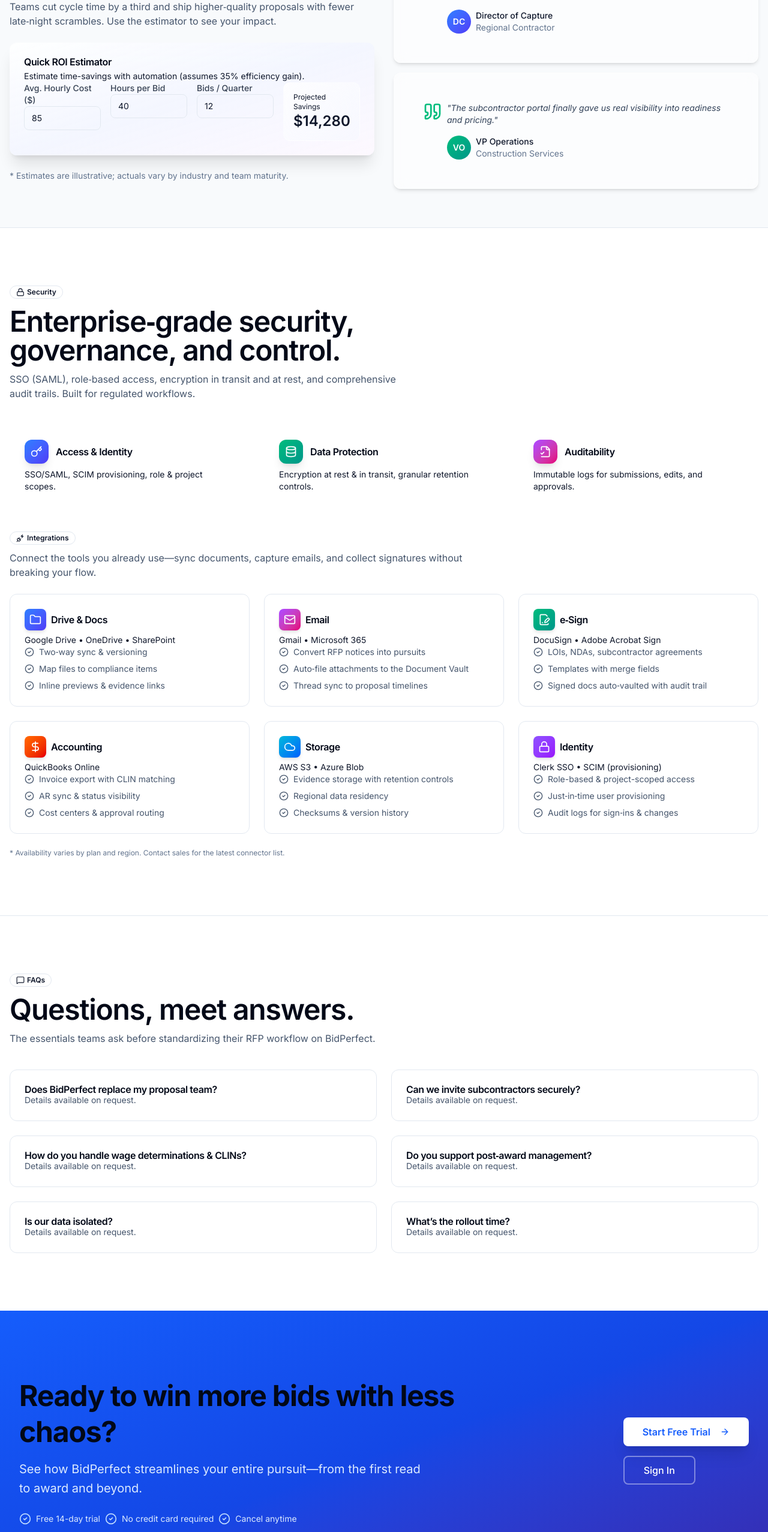
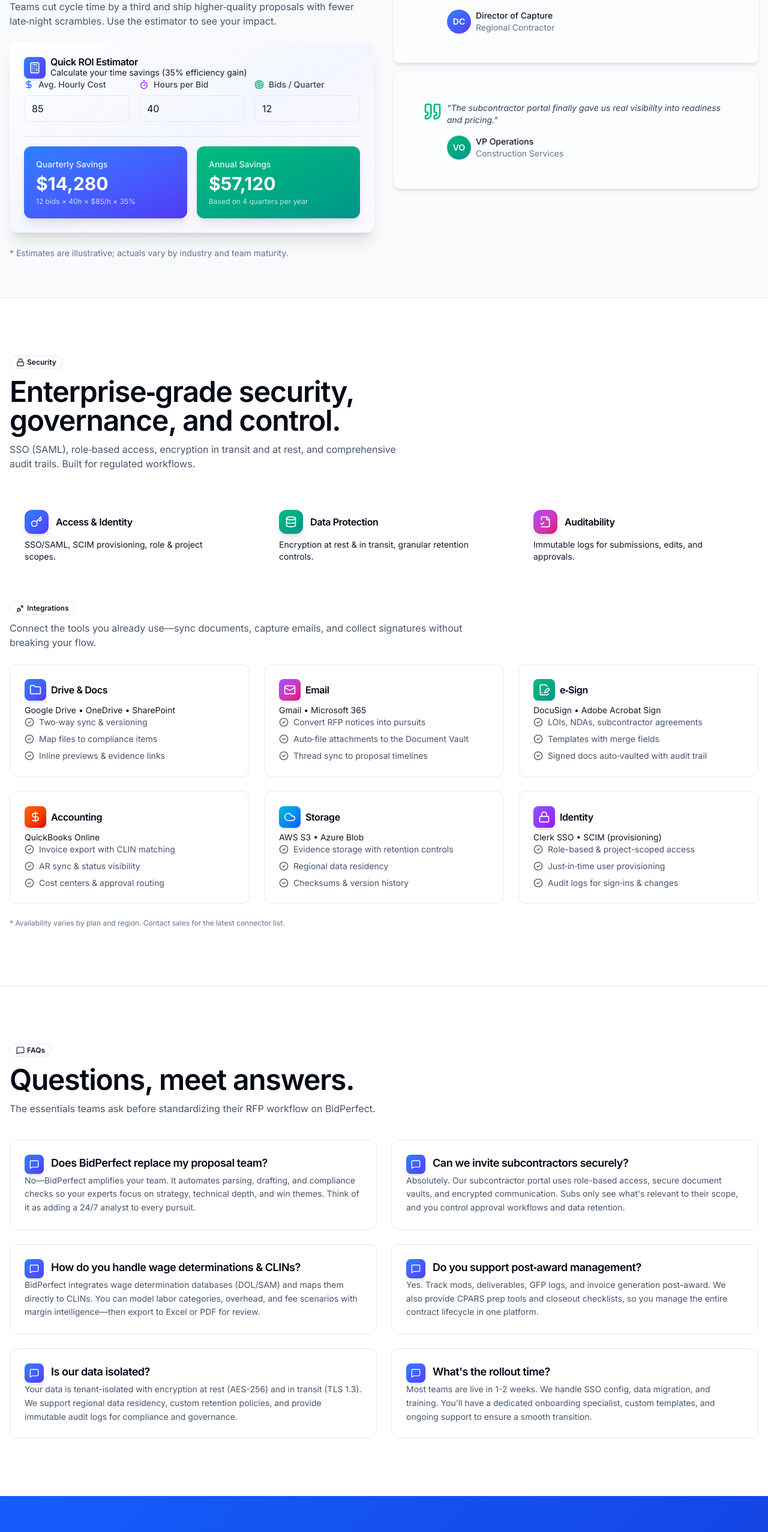
Before and after one commit to jstiger2469/bidperfect_frontend, a Next.js app: page / in a window 1280 px wide. Shown: the part 3512-6066 px from the top of the page at 60% size. Built offline with nearby package versions, Linux system fonts and the light colour scheme; no server answers.

Commit message:
feat: enterprise CTA with Book a Demo and Free Trial options

```diff
--- a/app/(marketing)/page.tsx
+++ b/app/(marketing)/page.tsx
@@ -7,7 +7,7 @@
   Rocket, Timer, ListChecks, Lock, DollarSign, PlugZap, GaugeCircle, Package, BookOpen,
   FileSignature, Calculator, MessageSquare, GitPullRequest, Mail, Folder, Cloud, Target,
   Zap, UserCheck, TrendingUp, Crown, UserCircle, BarChart4, Key, Database, FileCheck2,
-  Quote, Briefcase
+  Quote, Briefcase, Calendar, Video, Phone
 } from "lucide-react";
 import { Button } from "@/components/ui/button";
 import { Card, CardContent, CardDescription, CardHeader, CardTitle } from "@/components/ui/card";
@@ -117,30 +117,81 @@
   const [bids, setBids] = useState(12);
 
   const savings = useMemo(() => hourly * hours * bids * 0.35, [hourly, hours, bids]);
+  const annualSavings = useMemo(() => savings * 4, [savings]);
+
   return (
     <Card className="border-0 shadow-xl bg-gradient-to-br from-white/70 via-indigo-50/60 to-fuchsia-50/50 backdrop-blur-xl supports-[backdrop-filter]:bg-white/50">
       <CardHeader>
+        <div className="flex items-center gap-2">
+          <motion.div
+            whileHover={{ scale: 1.05 }}
+            className="p-2 rounded-lg bg-gradient-to-br from-blue-500 to-indigo-600 text-white shadow-md"
+          >
+            <Calculator className="h-5 w-5" />
+          </motion.div>
+          <div>
             <CardTitle>Quick ROI Estimator</CardTitle>
-        <CardDescription>Estimate time-savings with automation (assumes 35% efficiency gain).</CardDescription>
+            <CardDescription>Calculate your time savings (35% efficiency gain)</CardDescription>
+          </div>
+        </div>
       </CardHeader>
-      <CardContent className="grid md:grid-cols-4 gap-4">
-        <div>
-          <Label>Avg. Hourly Cost ($)</Label>
-          <Input type="number" value={hourly} onChange={(e)=>setHourly(Number(e.target.value)||0)} />
+      <CardContent className="space-y-6">
+        <div className="grid md:grid-cols-3 gap-4">
+          <div className="space-y-2">
+            <Label className="text-sm font-medium flex items-center gap-2">
+              <DollarSign className="h-4 w-4 text-blue-600" />
+              Avg. Hourly Cost
+            </Label>
+            <Input
+              type="number"
+              value={hourly}
+              onChange={(e)=>setHourly(Number(e.target.value)||0)}
+              className="h-11 text-base"
+            />
           </div>
-        <div>
-          <Label>Hours per Bid</Label>
-          <Input type="number" value={hours} onChange={(e)=>setHours(Number(e.target.value)||0)} />
+          <div className="space-y-2">
+            <Label className="text-sm font-medium flex items-center gap-2">
+              <Timer className="h-4 w-4 text-purple-600" />
+              Hours per Bid
+            </Label>
+            <Input
+              type="number"
+              value={hours}
+              onChange={(e)=>setHours(Number(e.target.value)||0)}
+              className="h-11 text-base"
+            />
           </div>
-        <div>
-          <Label>Bids / Quarter</Label>
-          <Input type="number" value={bids} onChange={(e)=>setBids(Number(e.target.value)||0)} />
+          <div className="space-y-2">
+            <Label className="text-sm font-medium flex items-center gap-2">
+              <Target className="h-4 w-4 text-emerald-600" />
+              Bids / Quarter
+            </Label>
+            <Input
+              type="number"
+              value={bids}
+              onChange={(e)=>setBids(Number(e.target.value)||0)}
+              className="h-11 text-base"
+            />
           </div>
-        <div className="flex items-end">
-          <div className="w-full p-4 rounded-xl border border-white/40 bg-gradient-to-br from-white/60 to-indigo-50/40 backdrop-blur-xl supports-[backdrop-filter]:bg-white/50">
-            <div className="text-xs text-muted-foreground">Projected Savings</div>
-            <div className="text-2xl font-semibold">${savings.toLocaleString()}</div>
         </div>
+
+        <div className="grid md:grid-cols-2 gap-4 pt-4 border-t border-slate-200">
+          <motion.div
+            whileHover={{ scale: 1.02 }}
+            className="p-5 rounded-xl bg-gradient-to-br from-blue-500 to-indigo-600 text-white shadow-lg"
+          >
+            <div className="text-sm font-medium opacity-90">Quarterly Savings</div>
+            <div className="text-3xl font-bold mt-1">${savings.toLocaleString()}</div>
+            <div className="text-xs opacity-75 mt-1">{bids} bids × {hours}h × ${hourly}/h × 35%</div>
+          </motion.div>
+          <motion.div
+            whileHover={{ scale: 1.02 }}
+            className="p-5 rounded-xl bg-gradient-to-br from-emerald-500 to-teal-600 text-white shadow-lg"
+          >
+            <div className="text-sm font-medium opacity-90">Annual Savings</div>
+            <div className="text-3xl font-bold mt-1">${annualSavings.toLocaleString()}</div>
+            <div className="text-xs opacity-75 mt-1">Based on 4 quarters per year</div>
+          </motion.div>
         </div>
       </CardContent>
     </Card>
@@ -728,17 +779,52 @@
           </div>
           <div className="mt-10 grid md:grid-cols-2 gap-6">
             {[
-              "Does BidPerfect replace my proposal team?",
-              "Can we invite subcontractors securely?",
-              "How do you handle wage determinations & CLINs?",
-              "Do you support post‑award management?",
-              "Is our data isolated?",
-              "What’s the rollout time?",
-            ].map((q) => (
-              <Card key={q} className="border-slate-200 bg-white/60 backdrop-blur-md supports-[backdrop-filter]:bg-white/50" data-testid="faq-card">
-                <CardHeader><CardTitle>{q}</CardTitle></CardHeader>
-                <CardContent className="text-slate-600 text-sm">Details available on request.</CardContent>
+              {
+                q: "Does BidPerfect replace my proposal team?",
+                a: "No—BidPerfect amplifies your team. It automates parsing, drafting, and compliance checks so your experts focus on strategy, technical depth, and win themes. Think of it as adding a 24/7 analyst to every pursuit."
+              },
+              {
+                q: "Can we invite subcontractors securely?",
+                a: "Absolutely. Our subcontractor portal uses role-based access, secure document vaults, and encrypted communication. Subs only see what's relevant to their scope, and you control approval workflows and data retention."
+              },
+              {
+                q: "How do you handle wage determinations & CLINs?",
+                a: "BidPerfect integrates wage determination databases (DOL/SAM) and maps them directly to CLINs. You can model labor categories, overhead, and fee scenarios with margin intelligence—then export to Excel or PDF for review."
+              },
+              {
+                q: "Do you support post‑award management?",
+                a: "Yes. Track mods, deliverables, GFP logs, and invoice generation post-award. We also provide CPARS prep tools and closeout checklists, so you manage the entire contract lifecycle in one platform."
+              },
+              {
+                q: "Is our data isolated?",
+                a: "Your data is tenant-isolated with encryption at rest (AES-256) and in transit (TLS 1.3). We support regional data residency, custom retention policies, and provide immutable audit logs for compliance and governance."
+              },
+              {
+                q: "What's the rollout time?",
+                a: "Most teams are live in 1-2 weeks. We handle SSO config, data migration, and training. You'll have a dedicated onboarding specialist, custom templates, and ongoing support to ensure a smooth transition."
+              },
+            ].map((faq, idx) => (
+              <motion.div
+                key={faq.q}
+                initial={{ opacity: 0, y: 20 }}
+                whileInView={{ opacity: 1, y: 0 }}
+                transition={{ duration: 0.4, delay: idx * 0.1 }}
+                viewport={{ once: true }}
+              >
+                <Card className="border-slate-200 bg-white/60 backdrop-blur-md supports-[backdrop-filter]:bg-white/50 hover:shadow-lg transition-shadow h-full" data-testid="faq-card">
+                  <CardHeader>
+                    <div className="flex items-start gap-3">
+                      <div className="p-2 rounded-lg bg-gradient-to-br from-blue-500 to-indigo-600 text-white shadow-md flex-shrink-0">
+                        <MessageSquare className="h-4 w-4" />
+                      </div>
+                      <CardTitle className="text-lg">{faq.q}</CardTitle>
+                    </div>
+                  </CardHeader>
+                  <CardContent className="text-slate-600 text-sm leading-relaxed">
+                    {faq.a}
+                  </CardContent>
                 </Card>
+              </motion.div>
             ))}
           </div>
         </div>
@@ -749,43 +835,148 @@
         {/* Decorative background */}
         <div className="absolute inset-0 bg-grid-white/10 [mask-image:linear-gradient(0deg,transparent,black)]" />
         <div className="relative mx-auto max-w-7xl px-4 sm:px-6 lg:px-8">
-          <div className="grid md:grid-cols-3 gap-10 items-center">
-            <div className="md:col-span-2">
+          <div className="text-center max-w-3xl mx-auto mb-12">
+            <motion.div
+              initial={{ opacity: 0, y: 20 }}
+              whileInView={{ opacity: 1, y: 0 }}
+              transition={{ duration: 0.6 }}
+              viewport={{ once: true }}
+            >
               <h3 className="text-4xl md:text-5xl font-bold tracking-tight leading-tight">
                 Ready to win more bids with less chaos?
               </h3>
-              <p className="mt-4 text-xl text-blue-100 max-w-2xl leading-relaxed">
+              <p className="mt-4 text-xl text-blue-100 leading-relaxed">
                 See how BidPerfect streamlines your entire pursuit—from the first read to award and beyond.
               </p>
-              <div className="mt-6 flex flex-wrap gap-2 text-sm">
-                <div className="flex items-center gap-2">
-                  <CheckCircle2 className="h-5 w-5 text-blue-200" />
-                  <span className="text-blue-100">Free 14-day trial</span>
+            </motion.div>
           </div>
-                <div className="flex items-center gap-2">
-                  <CheckCircle2 className="h-5 w-5 text-blue-200" />
-                  <span className="text-blue-100">No credit card required</span>
+
+          <div className="grid md:grid-cols-2 gap-6 max-w-4xl mx-auto">
+            {/* Book a Demo Card */}
+            <motion.div
+              initial={{ opacity: 0, x: -20 }}
+              whileInView={{ opacity: 1, x: 0 }}
+              transition={{ duration: 0.5, delay: 0.2 }}
+              viewport={{ once: true }}
+            >
+              <Card className="bg-white text-slate-900 border-0 shadow-2xl hover:shadow-3xl transition-all h-full">
+                <CardContent className="p-8">
+                  <div className="flex items-center gap-3 mb-4">
+                    <div className="p-3 rounded-xl bg-gradient-to-br from-blue-500 to-indigo-600 text-white shadow-lg">
+                      <Calendar className="h-6 w-6" />
                     </div>
-                <div className="flex items-center gap-2">
-                  <CheckCircle2 className="h-5 w-5 text-blue-200" />
-                  <span className="text-blue-100">Cancel anytime</span>
+                    <div>
+                      <h4 className="text-2xl font-bold">Book a Demo</h4>
+                      <p className="text-sm text-slate-600">For teams & enterprises</p>
                     </div>
                   </div>
+                  <p className="text-slate-600 mb-6 leading-relaxed">
+                    Get a personalized walkthrough with our team. We'll show you how BidPerfect fits your workflow and answer technical questions.
+                  </p>
+                  <ul className="space-y-3 mb-6">
+                    <li className="flex items-start gap-2 text-sm">
+                      <CheckCircle2 className="h-5 w-5 text-blue-600 flex-shrink-0 mt-0.5" />
+                      <span>30-minute guided demo</span>
+                    </li>
+                    <li className="flex items-start gap-2 text-sm">
+                      <CheckCircle2 className="h-5 w-5 text-blue-600 flex-shrink-0 mt-0.5" />
+                      <span>Custom ROI analysis for your team</span>
+                    </li>
+                    <li className="flex items-start gap-2 text-sm">
+                      <CheckCircle2 className="h-5 w-5 text-blue-600 flex-shrink-0 mt-0.5" />
+                      <span>SSO & integration planning</span>
+                    </li>
+                    <li className="flex items-start gap-2 text-sm">
+                      <CheckCircle2 className="h-5 w-5 text-blue-600 flex-shrink-0 mt-0.5" />
+                      <span>Volume pricing discussion</span>
+                    </li>
+                  </ul>
+                  <a href="https://calendly.com/bidperfect/demo" target="_blank" rel="noopener noreferrer" className="block w-full">
+                    <Button size="lg" className="w-full bg-gradient-to-r from-blue-600 to-indigo-600 hover:from-blue-700 hover:to-indigo-700 text-white shadow-lg hover:shadow-xl transition-all text-base font-semibold">
+                      <Calendar className="mr-2 h-5 w-5" />
+                      Schedule Demo
+                    </Button>
+                  </a>
+                  <p className="text-xs text-slate-500 text-center mt-3">
+                    Available Mon-Fri, 9 AM - 6 PM ET
+                  </p>
+                </CardContent>
+              </Card>
+            </motion.div>
+
+            {/* Start Free Trial Card */}
+            <motion.div
+              initial={{ opacity: 0, x: 20 }}
+              whileInView={{ opacity: 1, x: 0 }}
+              transition={{ duration: 0.5, delay: 0.3 }}
+              viewport={{ once: true }}
+            >
+              <Card className="bg-white text-slate-900 border-0 shadow-2xl hover:shadow-3xl transition-all h-full">
+                <CardContent className="p-8">
+                  <div className="flex items-center gap-3 mb-4">
+                    <div className="p-3 rounded-xl bg-gradient-to-br from-emerald-500 to-teal-600 text-white shadow-lg">
+                      <Rocket className="h-6 w-6" />
                     </div>
-            <div className="md:justify-self-end flex flex-col sm:flex-row md:flex-col gap-4 w-full md:w-auto">
-              <Link href="/sign-up" className="w-full sm:w-auto">
-                <Button size="lg" className="w-full sm:w-auto bg-white text-blue-600 hover:bg-blue-50 shadow-xl hover:shadow-2xl transition-all text-base font-semibold px-8">
+                    <div>
+                      <h4 className="text-2xl font-bold">Start Free Trial</h4>
+                      <p className="text-sm text-slate-600">Get started instantly</p>
+                    </div>
+                  </div>
+                  <p className="text-slate-600 mb-6 leading-relaxed">
+                    Jump in and explore BidPerfect yourself. Full access to all features, no commitment required.
+                  </p>
+                  <ul className="space-y-3 mb-6">
+                    <li className="flex items-start gap-2 text-sm">
+                      <CheckCircle2 className="h-5 w-5 text-emerald-600 flex-shrink-0 mt-0.5" />
+                      <span>14 days free, no credit card</span>
+                    </li>
+                    <li className="flex items-start gap-2 text-sm">
+                      <CheckCircle2 className="h-5 w-5 text-emerald-600 flex-shrink-0 mt-0.5" />
+                      <span>Full platform access</span>
+                    </li>
+                    <li className="flex items-start gap-2 text-sm">
+                      <CheckCircle2 className="h-5 w-5 text-emerald-600 flex-shrink-0 mt-0.5" />
+                      <span>Sample RFP templates included</span>
+                    </li>
+                    <li className="flex items-start gap-2 text-sm">
+                      <CheckCircle2 className="h-5 w-5 text-emerald-600 flex-shrink-0 mt-0.5" />
+                      <span>Cancel anytime, no questions</span>
+                    </li>
+                  </ul>
+                  <Link href="/sign-up" className="block w-full">
+                    <Button size="lg" className="w-full bg-gradient-to-r from-emerald-600 to-teal-600 hover:from-emerald-700 hover:to-teal-700 text-white shadow-lg hover:shadow-xl transition-all text-base font-semibold">
+                      <Rocket className="mr-2 h-5 w-5" />
                       Start Free Trial
-                  <ArrowRight className="ml-2 h-5 w-5" />
                     </Button>
                   </Link>
-              <Link href="/sign-in" className="w-full sm:w-auto">
-                <Button size="lg" variant="outline" className="w-full sm:w-auto border-2 border-white/40 text-white hover:bg-white/10 hover:border-white/60 transition-all text-base px-8">
-                  Sign In
-                </Button>
-              </Link>
+                  <p className="text-xs text-slate-500 text-center mt-3">
+                    Setup takes less than 5 minutes
+                  </p>
+                </CardContent>
+              </Card>
+            </motion.div>
           </div>
+
+          {/* Contact Options */}
+          <motion.div
+            initial={{ opacity: 0, y: 20 }}
+            whileInView={{ opacity: 1, y: 0 }}
+            transition={{ duration: 0.5, delay: 0.4 }}
+            viewport={{ once: true }}
+            className="mt-12 text-center"
+          >
+            <p className="text-blue-100 text-sm mb-4">Prefer to talk first?</p>
+            <div className="flex flex-wrap justify-center gap-4">
+              <a href="mailto:sales@bidperfect.ai" className="flex items-center gap-2 text-white hover:text-blue-100 transition-colors">
+                <Mail className="h-4 w-4" />
+                <span className="text-sm font-medium">sales@bidperfect.ai</span>
+              </a>
+              <a href="tel:+15551234567" className="flex items-center gap-2 text-white hover:text-blue-100 transition-colors">
+                <Phone className="h-4 w-4" />
+                <span className="text-sm font-medium">(555) 123-4567</span>
+              </a>
             </div>
+          </motion.div>
         </div>
       </section>
 
```
Lines whose indentation alone changed are shown as unchanged.
